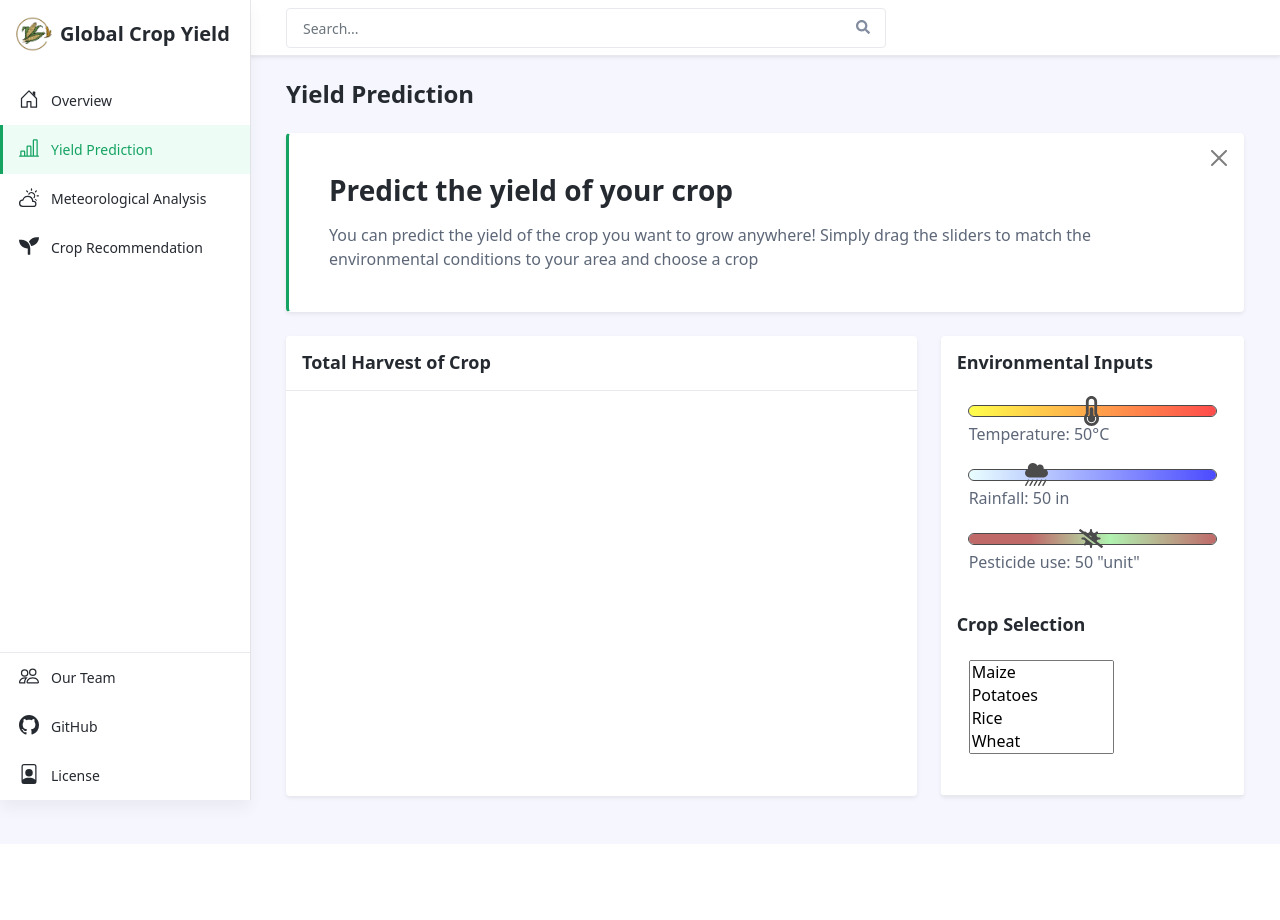
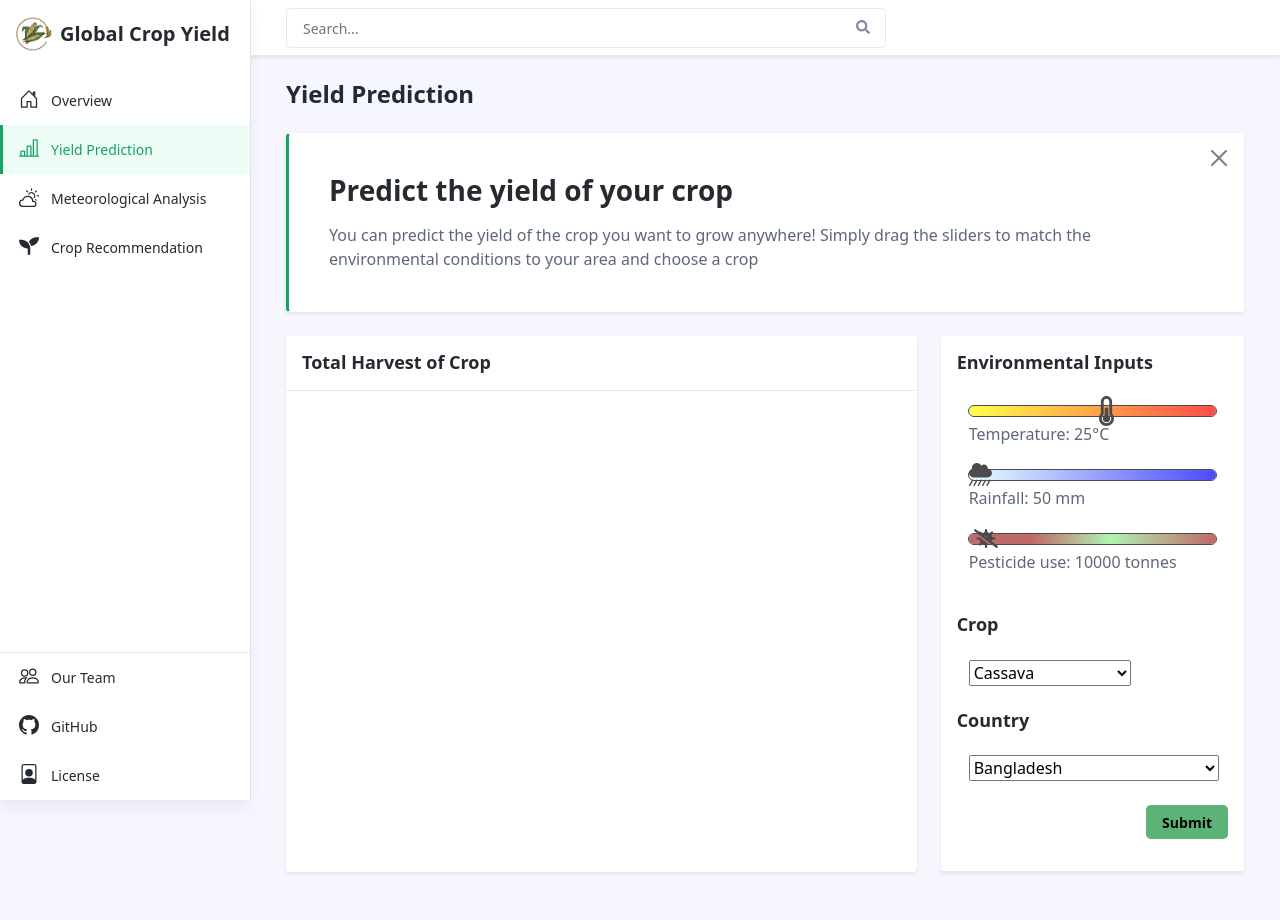
Before and after one commit to SohrabRezaei/Global-Crop-Yield-Analysis, a Flask app: template App/templates/predication.html in a window 1280 px wide. Before the commit the page ends 814 px from the top, so only its background shows below. Run offline with Flask 2, Linux system fonts and the light colour scheme; the template is opened without the code that fills it, so the values that code supplies are empty; some libraries are stand-ins or nearby versions.

Commit message:
adding html and .js for prediction

```diff
--- a/App/assets/js/slider.js
+++ /dev/null
@@ -1,26 +0,0 @@
-//Temperature
-var tempSlider = document.getElementById("Temp");
-var tempOutput = document.getElementById("temperature");
-tempOutput.innerHTML = tempSlider.value;
-
-tempSlider.oninput = function() {
-  tempOutput.innerHTML = this.value;
-}
-
-// Rainfall
-var rainSlider = document.getElementById("Rain");
-var rainOutput = document.getElementById("rainfall");
-rainOutput.innerHTML = rainSlider.value;
-
-rainSlider.oninput = function() {
-  rainOutput.innerHTML = this.value;
-}
-
-//Pesticide
-var pestSlider = document.getElementById("Pest");
-var pestOutput = document.getElementById("pesticide");
-pestOutput.innerHTML = pestSlider.value;
-
-pestSlider.oninput = function() {
-  pestOutput.innerHTML = this.value;
-}
--- a/App/templates/predication.html
+++ b/App/templates/predication.html
@@ -181,7 +181,7 @@
 
                                             </div><!--//inner-->
                                         </div><!--//app-card-->
-                                                                                                        <!-- Chart Section -->
+                                                                                                        <!-- Map Section -->
                                         <div class="row g-4 mb-4">
                                             <div class="col-8">
                                                 <div class="app-card app-card-chart h-100 shadow-sm">
@@ -209,22 +209,22 @@
 
                                                                     <!--temp-->
                                                                     <div class="tempcontainer">
-                                                                        <input type="range" min="1" max="100" value="50" class="temp" id="Temp">
+                                                                        <input type="range" min="-20" max="60" value="25" class="temp" id="Temp">
                                                                         <p>Temperature: <span id="temperature"></span>°C</p>
                                                                     </div>
                                                                     <!--temp-->
 
                                                                     <!--rain-->
                                                                     <div class="raincontainer">
-                                                                        <input type="range" min="0" max="200" value="50" class="rain" id="Rain">
-                                                                        <p>Rainfall: <span id="rainfall"></span> in</p>
+                                                                        <input type="range" min="50" max="3300" value="50" class="rain" id="Rain">
+                                                                        <p>Rainfall: <span id="rainfall"></span> mm</p>
                                                                     </div>
                                                                     <!--rain-->
 
                                                                     <!--pesticide-->
                                                                     <div class="pestcontainer">
-                                                                        <input type="range" min="1" max="100" value="50" class="pest" id="Pest">
-                                                                        <p>Pesticide use: <span id="pesticide"></span> "unit"</p>
+                                                                        <input type="range" min="0" max="440000" value="10000" class="pest" id="Pest">
+                                                                        <p>Pesticide use: <span id="pesticide"></span> tonnes</p>
                                                                     </div>
                                                                     <!--pesticide-->
 
@@ -233,28 +233,81 @@
                             <!--**********************************************SLIDERS**********************************************-->
 
                             <!--**********************************************CROPS**********************************************-->
-                                                                <h4 class="app-card-title">Crop Selection</h4>
+                                                                <h4 class="app-card-title">Crop</h4>
 
                                                                 <div class="app-card-body p-3 p-lg-4">
 
                                                                     <!--dropdown-->
                                                                     <div class="crop-select">
-                                                                       <select multiple="multiple">
-                                                                           <option>Maize</option>
-                                                                           <option>Potatoes</option>
-                                                                           <option>Rice</option>
-                                                                           <option>Wheat</option>
-                                                                           <option>Sorghum</option>
-                                                                           <option>Soybean</option>
-                                                                           <option>Cassava</option>
-                                                                           <option>Sweet Potatoes</option>
-                                                                           <option>Yams</option>
-                                                                           <option>Plantains/Bananas</option>
+                                                                       <select>
+                                                                           <option value="0">Cassava</option>
+                                                                           <option value="1">Maize</option>
+                                                                           <option value="2">Plantains/Bananas</option>
+                                                                           <option value="3">Potatoes</option>
+                                                                           <option value="4">Rice/Paddy</option>
+                                                                           <option value="5">Sorghum</option>
+                                                                           <option value="6">Soybeans</option>
+                                                                           <option value="7">Sweet Potatoes</option>
+                                                                           <option value="8">Wheat</option>
+                                                                           <option value="9">Yams</option>
                                                                        </select>
                                                                     </div>
 
                                                                     <!--image select-->
 
+                                                                </div>
+                            <!--**********************************************CROPS**********************************************-->
+
+                            <!--**********************************************COUNTRIES**********************************************-->
+                                                                <h4 class="app-card-title">Country</h4>
+
+                                                                <div class="app-card-body p-3 p-lg-4">
+
+                                                                    <!--dropdown-->
+                                                                    <div class="country-select">
+                                                                       <select>
+                                                                           <option value="11">Bangladesh</option>
+                                                                           <option value="0">Bolivia</option>
+                                                                           <option value="1">Brazil</option>
+                                                                           <option value="2">Burundi</option>
+                                                                           <option value="3">Camerooon</option>
+                                                                           <option value="11">China</option>
+                                                                           <option value="4">Colombia</option>
+                                                                           <option value="5">Democratic Republic of Congo</option>
+                                                                           <option value="6">Ecuador</option>
+                                                                           <option value="11">Egypt</option>
+                                                                           <option value="11">France</option>
+                                                                           <option value="11">Germany</option>
+                                                                           <option value="7">Guatemala</option>
+                                                                           <option value="8">Honduras</option>
+                                                                           <option value="11">India</option>
+                                                                           <option value="11">Indonesia</option>
+                                                                           <option value="11">Iran</option>
+                                                                           <option value="11">Italy</option>
+                                                                           <option value="11">Japan</option>
+                                                                           <option value="9">Kenya</option>
+                                                                           <option value="11">Pakistan</option>
+                                                                           <option value="12">Peru</option>
+                                                                           <option value="10">Mali</option>
+                                                                           <option value="11">Mexico</option>
+                                                                           <option value="11">Russia</option>
+                                                                           <option value="13">Rwanda</option>
+                                                                           <option value="11">Thailand</option>
+                                                                           <option value="11">Turkey</option>
+                                                                           <option value="15">Uganda</option>
+                                                                           <option value="11">UK</option>
+                                                                           <option value="11">USA</option>
+                                                                           <option value="16">Venezuela</option>
+                                                                           <option value="11">Vietnam</option>
+                                                                       </select>
+                                                                    </div>
+
+                                                                    <!--image select-->
+
+                                                                </div>
+                            <!--**********************************************COUNTRTIES**********************************************-->
+                                                                <div>
+                                                                    <p align="right"><a id="predictButton" class="btn btn-success btn-lg" role="button">Submit</a></p>
                                                                 </div>
 
                             <!--**********************************************CROPS**********************************************-->
@@ -281,7 +334,7 @@
 
     <!-- Page Specific JS -->
     <script src="../assets/js/app.js"></script>
-    <script src="../assets/js/slider.js"></script>
+    <script src="../assets/js/prediction.js"></script>
 
 </body>
 </html>
```
Also changed, not shown: App/assets/js/prediction.js (added, +46 -0 lines).
